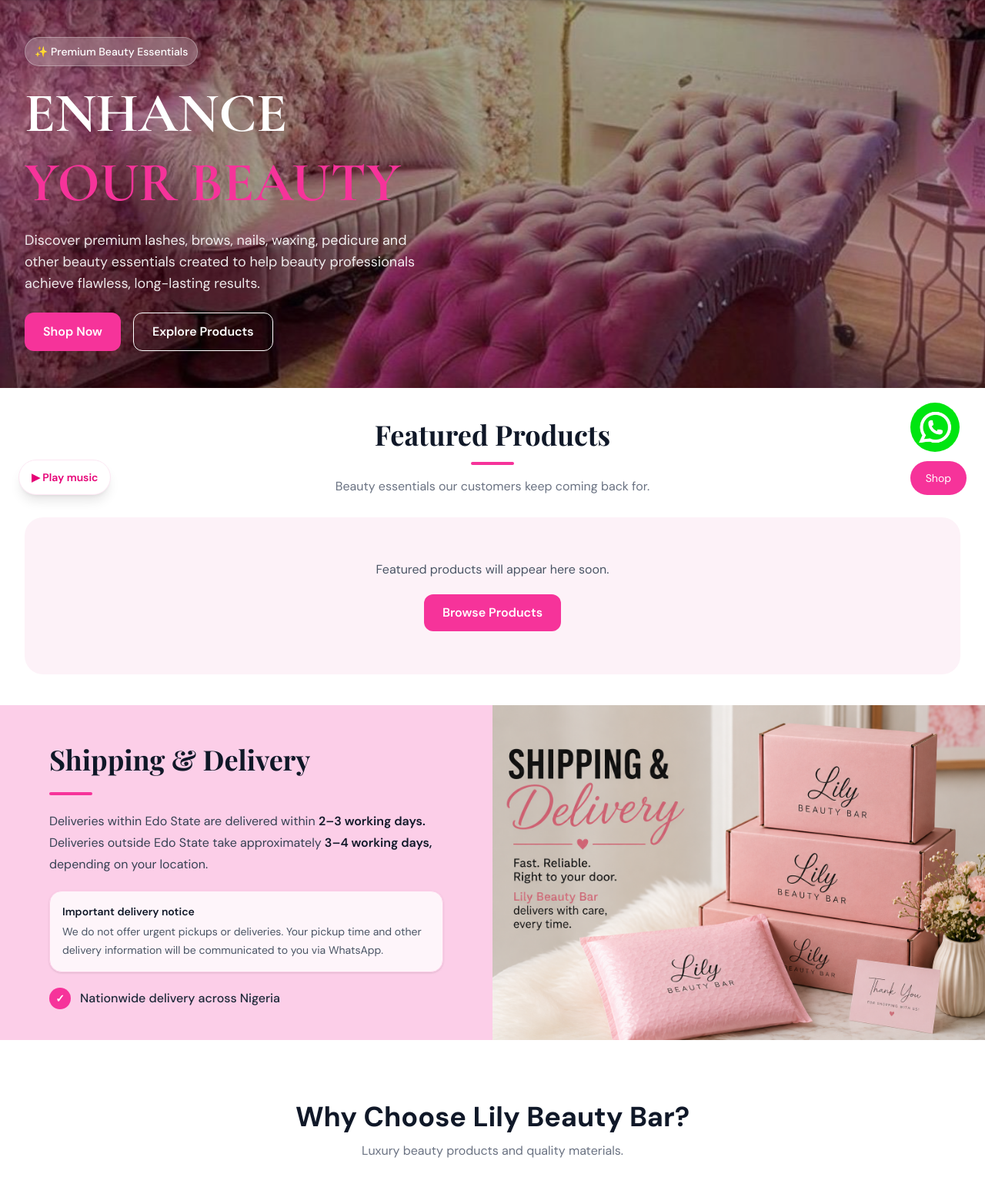
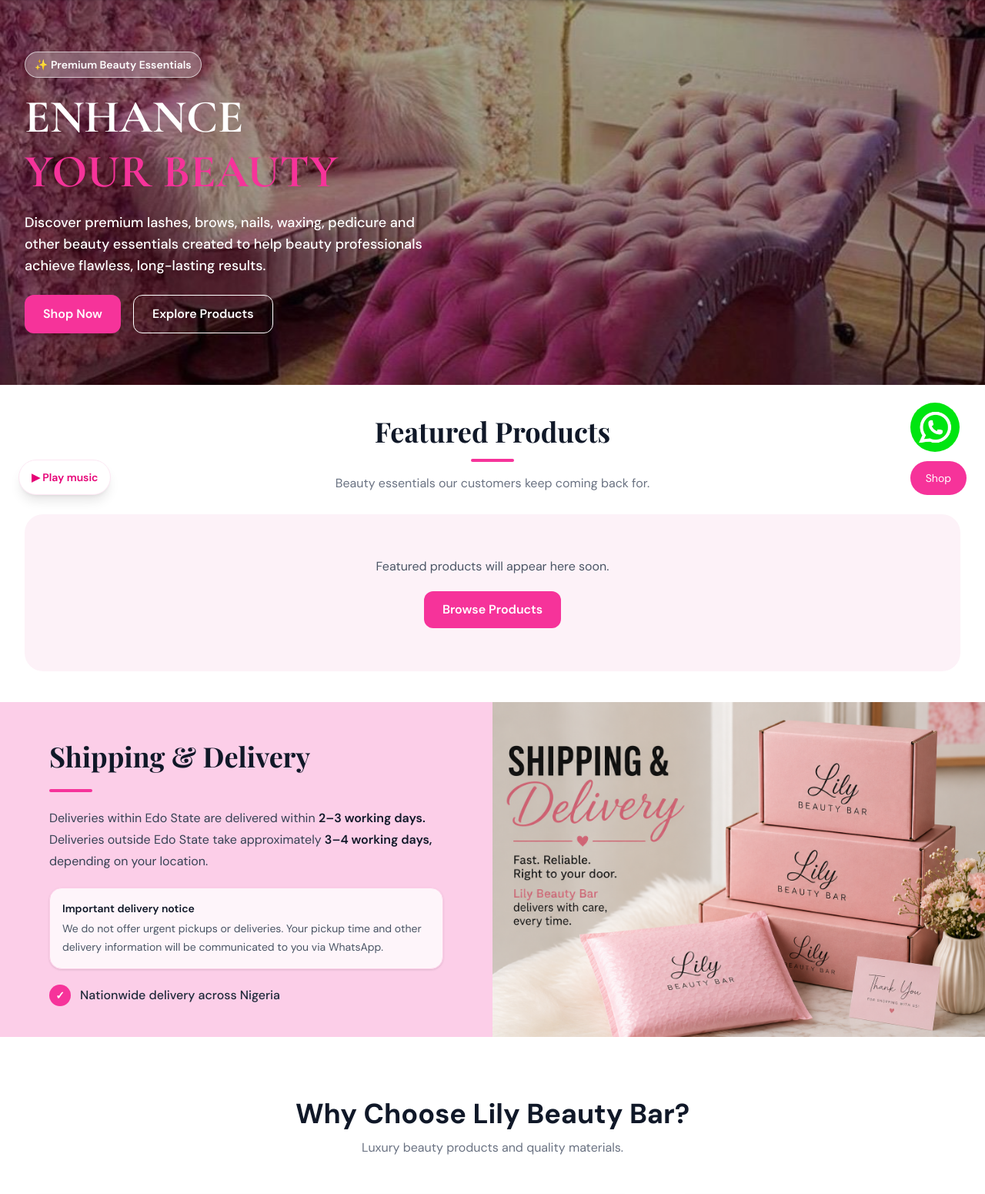
Before and after one commit to blessing267/lilybeautybar, a Django app: template shop/templates/shop/home.html in a window 1280 px wide. Shown: the part 133-1684 px from the top of the page at 77% size. Run offline with Django 3.2, Linux system fonts and the light colour scheme; the template is opened without the code that fills it, so the values that code supplies are empty; parts of the project's set-up code (start-up, migrations or seed data) failed here and were passed over; some libraries are stand-ins or nearby versions.

Commit message:
'update'

```diff
--- a/shop/templates/shop/home.html
+++ b/shop/templates/shop/home.html
@@ -66,71 +66,82 @@
     <img
         src="{% static 'img/lashes.jpeg' %}"
         alt="Lily Beauty Bar lashes"
-        class="absolute inset-0 z-0 h-full w-full object-contain object-top sm:object-cover sm:object-center"
+        class="absolute inset-0 z-0 h-full w-full object-cover object-center"
     >
 
     <!-- Dark overlay -->
-    <div class="absolute inset-0 z-10 bg-black/30 sm:bg-black/35"></div>
-
-    <!-- Decorative glow -->
-    <div class="absolute -left-24 top-10 z-10 h-64 w-64 rounded-full bg-pink-300/30 blur-3xl"></div>
-    <div class="absolute -right-24 bottom-0 z-10 h-72 w-72 rounded-full bg-rose-300/30 blur-3xl"></div>
+    <div class="absolute inset-0 z-10 bg-black/35"></div>
 
     <!-- Hero content -->
     <div
-        class="relative z-20 mx-auto grid min-h-[520px] max-w-7xl items-end px-6 pb-10 pt-52
-               sm:min-h-[480px] sm:items-center sm:py-12
-               lg:min-h-[500px] lg:grid-cols-2 lg:px-8"
+        class="relative z-20 mx-auto flex min-h-[480px] max-w-7xl items-center
+               px-6 py-8 sm:min-h-[500px] sm:px-8"
     >
 
-        <div class="max-w-xl">
+        <div class="w-full max-w-[560px]">
 
-            <!-- Positioned below the wording inside the image -->
+            <!-- Small badge -->
             <span
-                class="inline-flex items-center rounded-full border border-white/30 bg-white/20
-                       px-3 py-2 text-sm font-medium text-white shadow-sm backdrop-blur-md"
+                class="inline-flex w-fit items-center rounded-full
+                       border border-white/60 bg-white/25
+                       px-3 py-1.5 text-xs font-semibold text-white
+                       shadow-sm backdrop-blur-md sm:text-sm"
             >
                 ✨ Premium Beauty Essentials
             </span>
 
-            <h1 class="mt-4 text-4xl leading-tight text-pink-500 sm:text-5xl lg:text-7xl">
-                <span class="block font-luxury font-extrabold text-white">
+            <!-- Heading -->
+            <h1
+                class="mt-5 font-luxury text-[2.7rem] font-bold
+                       leading-[1.05] sm:text-5xl lg:text-6xl"
+            >
+                <span class="block text-white">
                     ENHANCE
                 </span>
 
-                <span class="block font-luxury font-bold">
+                <span class="mt-2 block text-pink-500">
                     YOUR BEAUTY
                 </span>
             </h1>
 
-            <p class="mt-4 max-w-lg text-base leading-7 text-white/90 sm:text-lg">
+            <!-- Description -->
+            <p
+                class="mt-5 max-w-[540px] text-base font-medium
+                       leading-7 text-white sm:text-lg"
+            >
                 Discover premium lashes, brows, nails, waxing, pedicure and
                 other beauty essentials created to help beauty professionals
                 achieve flawless, long-lasting results.
             </p>
 
-            <div class="mt-6 flex flex-wrap gap-3 sm:gap-4">
+            <!-- Main buttons -->
+            <div class="mt-6 flex flex-wrap gap-4">
 
                 <a
                     href="{% url 'products' %}"
-                    class="inline-flex items-center justify-center rounded-xl bg-pink-500
-                           px-6 py-3 font-semibold text-white shadow-lg transition
-                           duration-300 hover:-translate-y-0.5 hover:bg-pink-600"
+                    class="inline-flex items-center justify-center
+                           rounded-xl bg-pink-500 px-6 py-3
+                           text-sm font-semibold text-white shadow-lg
+                           transition duration-300
+                           hover:-translate-y-0.5 hover:bg-pink-600
+                           sm:text-base"
                 >
                     Shop Now
                 </a>
 
                 <a
                     href="#featured"
-                    class="inline-flex items-center justify-center rounded-xl border border-white
-                           px-6 py-3 font-semibold text-white transition duration-300
-                           hover:bg-white hover:text-gray-900"
+                    class="inline-flex items-center justify-center
+                           rounded-xl border border-white px-6 py-3
+                           text-sm font-semibold text-white
+                           transition duration-300
+                           hover:bg-white hover:text-gray-900
+                           sm:text-base"
                 >
                     Explore Products
                 </a>
 
             </div>
-
         </div>
 
     </div>
--- a/theme/static/css/dist/styles.css
+++ b/theme/static/css/dist/styles.css
@@ -1851,6 +1851,28 @@
     }
   }
   @layer daisyui.l1.l2.l3 {
+    .badge {
+      display: inline-flex;
+      align-items: center;
+      justify-content: center;
+      gap: calc(0.25rem * 2);
+      border-radius: var(--radius-selector);
+      vertical-align: middle;
+      color: var(--badge-fg);
+      border: var(--border) solid var(--badge-color, var(--color-base-200));
+      font-size: 0.875rem;
+      width: fit-content;
+      background-size: auto, calc(var(--noise) * 100%);
+      background-image: none, var(--fx-noise);
+      background-color: var(--badge-bg);
+      --badge-bg: var(--badge-color, var(--color-base-100));
+      --badge-fg: var(--color-base-content);
+      --size: calc(var(--size-selector, 0.25rem) * 6);
+      height: var(--size);
+      padding-inline: calc(var(--size) / 2 - var(--border));
+    }
+  }
+  @layer daisyui.l1.l2.l3 {
     .\!carousel {
       display: inline-flex !important;
       overflow-x: scroll !important;
@@ -2062,6 +2084,9 @@
   .min-h-\[400px\] {
     min-height: 400px;
   }
+  .min-h-\[480px\] {
+    min-height: 480px;
+  }
   .min-h-\[520px\] {
     min-height: 520px;
   }
@@ -2119,6 +2144,9 @@
   .w-auto {
     width: auto;
   }
+  .w-fit {
+    width: fit-content;
+  }
   .w-full {
     width: 100%;
   }
@@ -2142,6 +2170,12 @@
   }
   .max-w-\[190px\] {
     max-width: 190px;
+  }
+  .max-w-\[540px\] {
+    max-width: 540px;
+  }
+  .max-w-\[560px\] {
+    max-width: 560px;
   }
   .max-w-full {
     max-width: 100%;
@@ -2473,6 +2507,14 @@
       border-color: color-mix(in oklab, var(--color-white) 30%, transparent);
     }
   }
+  .border-white\/60 {
+    border-color: color-mix(in srgb, #fff 60%, transparent);
+  }
+  @supports (color: color-mix(in lab, red, red)) {
+    .border-white\/60 {
+      border-color: color-mix(in oklab, var(--color-white) 60%, transparent);
+    }
+  }
   .bg-\[\#050305\] {
     background-color: #050305;
   }
@@ -2655,6 +2697,14 @@
   @supports (color: color-mix(in lab, red, red)) {
     .bg-white\/20 {
       background-color: color-mix(in oklab, var(--color-white) 20%, transparent);
+    }
+  }
+  .bg-white\/25 {
+    background-color: color-mix(in srgb, #fff 25%, transparent);
+  }
+  @supports (color: color-mix(in lab, red, red)) {
+    .bg-white\/25 {
+      background-color: color-mix(in oklab, var(--color-white) 25%, transparent);
     }
   }
   .bg-white\/80 {
@@ -2803,8 +2853,14 @@
   .py-1 {
     padding-block: calc(var(--spacing) * 1);
   }
+  .py-1\.5 {
+    padding-block: calc(var(--spacing) * 1.5);
+  }
   .py-2 {
     padding-block: calc(var(--spacing) * 2);
+  }
+  .py-2\.5 {
+    padding-block: calc(var(--spacing) * 2.5);
   }
   .py-3 {
     padding-block: calc(var(--spacing) * 3);
@@ -2921,6 +2977,9 @@
     font-size: var(--text-xs);
     line-height: var(--tw-leading, var(--text-xs--line-height));
   }
+  .text-\[2\.7rem\] {
+    font-size: 2.7rem;
+  }
   .text-\[9px\] {
     font-size: 9px;
   }
@@ -2941,6 +3000,10 @@
   .leading-8 {
     --tw-leading: calc(var(--spacing) * 8);
     line-height: calc(var(--spacing) * 8);
+  }
+  .leading-\[1\.05\] {
+    --tw-leading: 1.05;
+    line-height: 1.05;
   }
   .leading-normal {
     --tw-leading: var(--leading-normal);
@@ -3460,6 +3523,11 @@
     }
   }
   @media (width >= 40rem) {
+    .sm\:min-h-\[500px\] {
+      min-height: 500px;
+    }
+  }
+  @media (width >= 40rem) {
     .sm\:w-1\/2 {
       width: calc(1 / 2 * 100%);
     }
@@ -3507,6 +3575,11 @@
   @media (width >= 40rem) {
     .sm\:px-7 {
       padding-inline: calc(var(--spacing) * 7);
+    }
+  }
+  @media (width >= 40rem) {
+    .sm\:px-8 {
+      padding-inline: calc(var(--spacing) * 8);
     }
   }
   @media (width >= 40rem) {
@@ -3817,6 +3890,12 @@
   @media (width >= 64rem) {
     .lg\:text-left {
       text-align: left;
+    }
+  }
+  @media (width >= 64rem) {
+    .lg\:text-6xl {
+      font-size: var(--text-6xl);
+      line-height: var(--tw-leading, var(--text-6xl--line-height));
     }
   }
   @media (width >= 64rem) {
```
